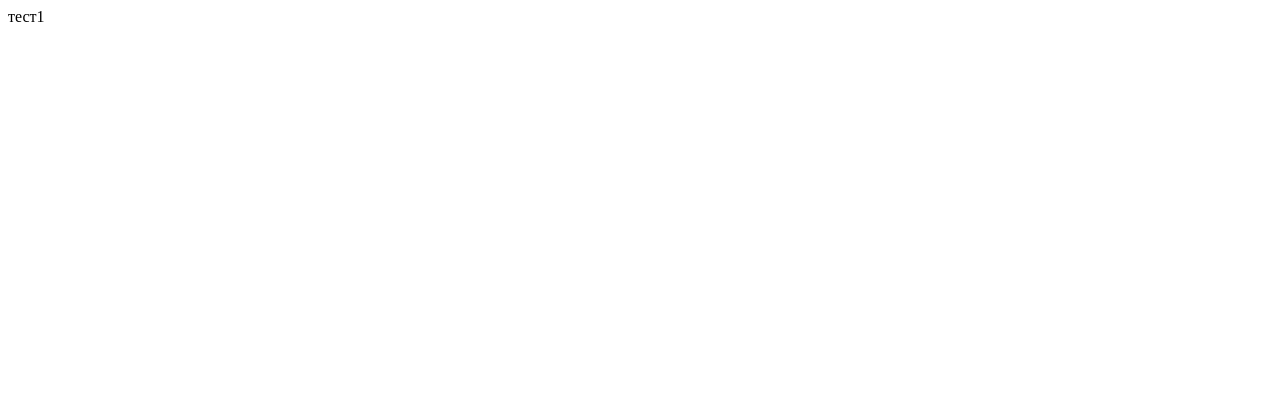
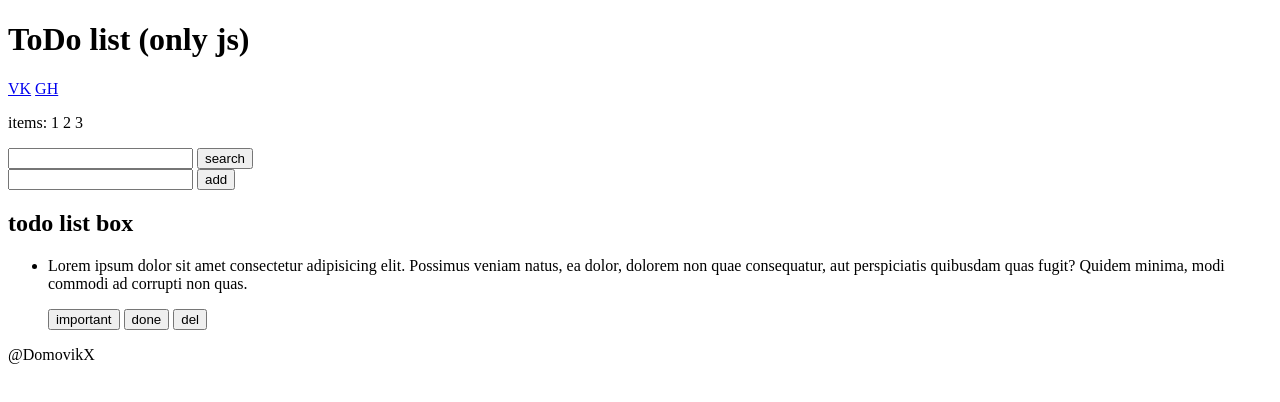
Before and after one commit to Domovikx/todo-only-js, a plain HTML site: page index.html in a window 1280 px wide. Drawn offline with Linux system fonts and the light colour scheme.

Commit message:
feat: add html structure

```diff
--- a/assets/js/app.js
+++ b/assets/js/app.js
@@ -1,37 +1,21 @@
 (function app() {
 
-  const rootDiv = document.getElementById('root');
-  rootDiv.innerHTML = 'тест1'
+  // const body = document.body;
+  // body.innerHTML += 'тест1';
 
-  /*
-    header
-      title - ToDo list (only js)
-      link - vk - https://vk.com/domovikx
-      link - gh - https://github.com/Domovikx
-    main
-      aside
-        counts:
-          - important
-          - done
-          - all
-      search_box
-        search_field
-      add_box
-        form
-          - input-text
-          - input-submit
-      todo_list_box
-        ul
-          li
-            - text
-            - btn - important
-            - btn - done
-            - btn - del
-    footer
-      svg - icon
-      @DomovikX
-  */
 
+  // function render(div = body) {
+
+  //   div.append(createElementHeader());
+
+  //   function createElementHeader() {
+  //     const div = document.createElement('header');
+  //     div.innerHTML = 'header';
+  //     return div;
+  //   }
+
+  // }
+  // render();
 
 
 
--- a/index.html
+++ b/index.html
@@ -8,9 +8,59 @@
   <title>ToDo List - only js</title>
 </head>
 
+
 <body>
+
+  <header>
+    <h1>ToDo list (only js)</h1>
+    <a href="https://vk.com/domovikx" target="_blank" rel="noopener noreferrer">VK</a>
+    <a href="https://github.com/Domovikx" target="_blank" rel="noopener noreferrer">GH</a>
+  </header>
+
+
+  <main>
+
+    <section>
+      <h2 hidden>counts box</h2>
+      <p>items: <span>1 2 3</span></p>
+    </section>
+
+    <section>
+      <h2 hidden>search box</h2>
+      <form>
+        <input type="text" name="search" id="search">
+        <input type="submit" value="search">
+      </form>
+    </section>
+
+    <section>
+      <h2 hidden>add box</h2>
+      <form>
+        <input type="text" name="add" id="add">
+        <input type="submit" value="add">
+      </form>
+    </section>
+
+    <section>
+      <h2>todo list box</h2>
+      <ul>
+        <li>
+          <p>Lorem ipsum dolor sit amet consectetur adipisicing elit. Possimus veniam natus, ea dolor, dolorem non quae
+            consequatur, aut perspiciatis quibusdam quas fugit? Quidem minima, modi commodi ad corrupti non quas.</p>
+          <button>important</button>
+          <button>done</button>
+          <button>del</button>
+        </li>
+      </ul>
+    </section>
+
+  </main>
+
+  <footer>
+    <p>@DomovikX</p>
+  </footer>
+
   <noscript>You need to enable JavaScript to run this app.</noscript>
-    <div id="root"></div>
   <script src="assets/js/app.js"></script>
 </body>
 
```
Lines whose indentation alone changed are shown as unchanged.
